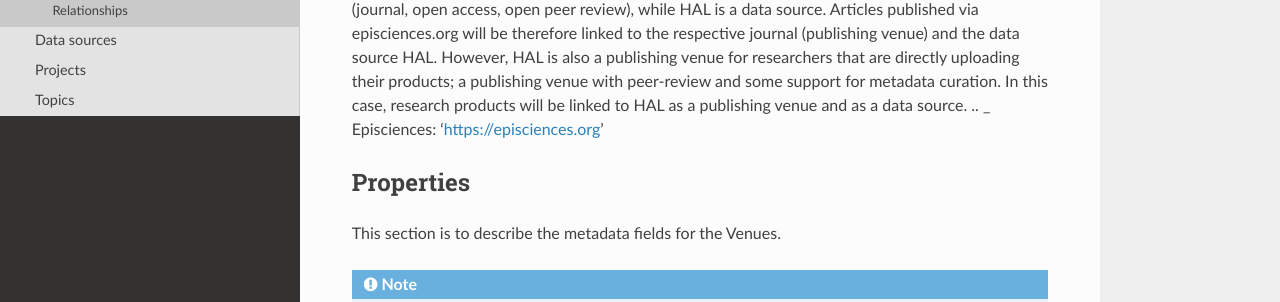
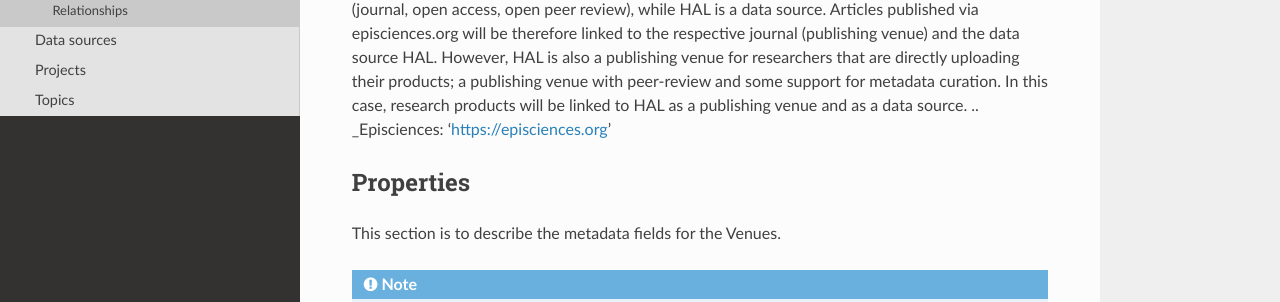
Before and after one commit to andremann/SKG-IF, a Sphinx documentation site: the page built from docs/source/venues.rst, in a window 1280 px wide and 900 px high. Shown: the part 282-584 px from the top of the window. Built offline with Sphinx 7.4.7 and the Read the Docs theme 2.0.0, drawn with Linux system fonts in a browser that asks for light colours; pages that are not in the unit, such as notebooks, are missing from menus; some of the changed text lies outside the part shown.

Commit message:
adding documentation

```diff
--- a/docs/source/datasources.rst
+++ b/docs/source/datasources.rst
@@ -6,7 +6,10 @@
 Example:
 `Episciences`_  is an overlay platform supporting the management of open-access journals on top of the Open Access repository HAL.fr. In this context, episciences.org is a publishing venue (journal, open access, open peer review), while HAL is a data source. Articles published via episciences.org will be therefore linked to the respective journal (publishing venue) and the data source HAL.
 However, HAL is also a publishing venue for researchers that are directly uploading their products; a publishing venue with peer-review and some support for metadata curation. In this case, research products will be linked to HAL as a publishing venue and as a data source.
-.. _ Episciences: 'https://episciences.org'
+.. _Episciences: 'https://episciences.org'
+
+`A cool website`_ and `The Dino <https://docutils.sourceforge.io/>`_.
+.. _A cool website: https://www.sphinx-doc.org/
 
 .. note::
     Each research product must be associated with its publishing venue and its data source.
--- a/docs/source/venues.rst
+++ b/docs/source/venues.rst
@@ -5,7 +5,7 @@
 Example:
 `Episciences`_  is an overlay platform supporting the management of open-access journals on top of the Open Access repository HAL.fr. In this context, episciences.org is a publishing venue (journal, open access, open peer review), while HAL is a data source. Articles published via episciences.org will be therefore linked to the respective journal (publishing venue) and the data source HAL.
 However, HAL is also a publishing venue for researchers that are directly uploading their products; a publishing venue with peer-review and some support for metadata curation. In this case, research products will be linked to HAL as a publishing venue and as a data source.
-.. _ Episciences: 'https://episciences.org'
+.. _Episciences: 'https://episciences.org'
 
 
 Properties
```
